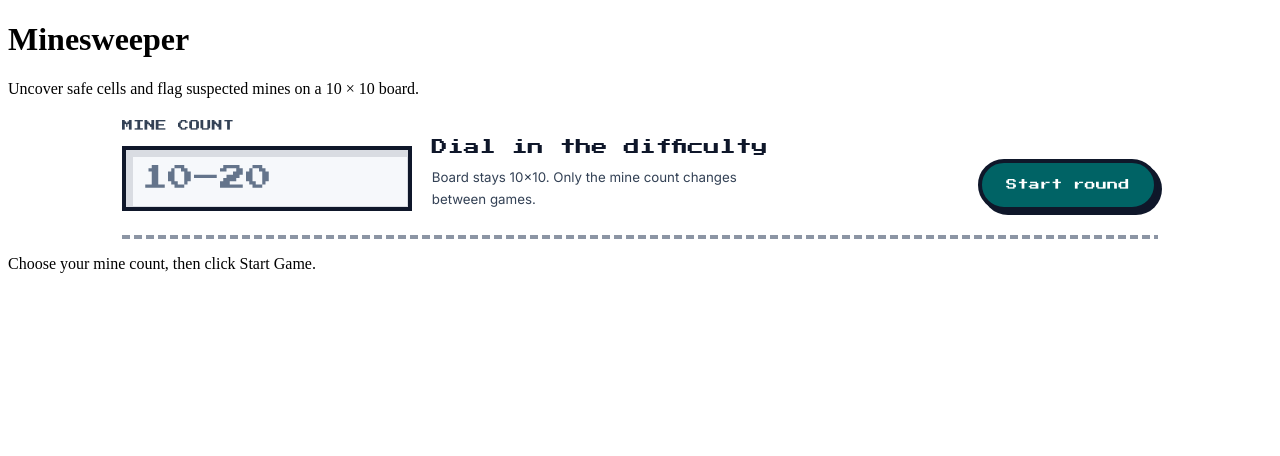
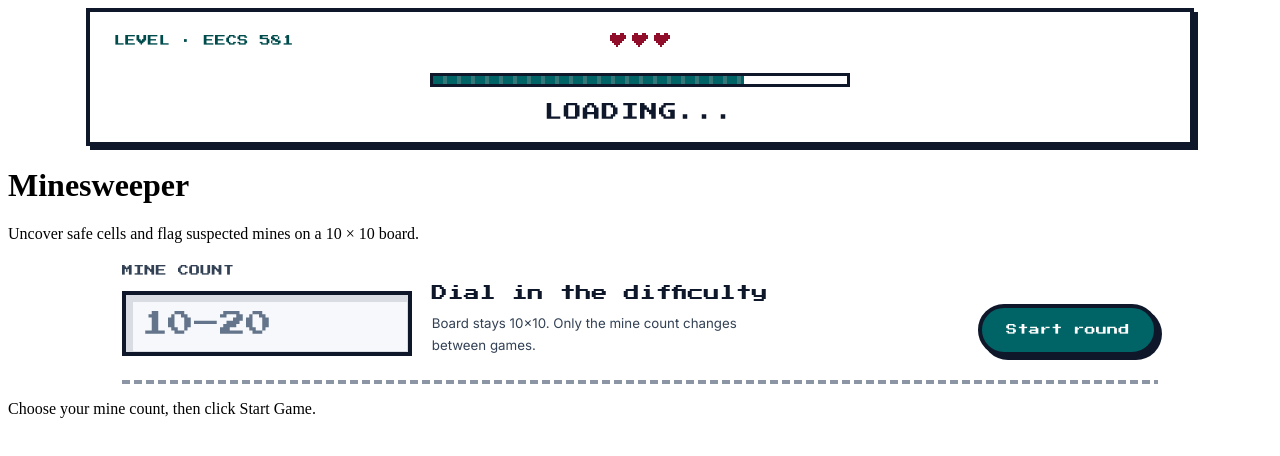
Before and after one commit to byAnh-dev/EECS581-Project1-Minesweeper, a React (Vite) app: page / in a window 1280 px wide. Shown: the top 456 px of the page. Built offline with nearby package versions, Linux system fonts and the light colour scheme.

Commit message:
Added level and loading panel

```diff
--- a/src/UserInterface.tsx
+++ b/src/UserInterface.tsx
@@ -2,6 +2,8 @@ import { useState } from "react";
 import SetupControls from "./components/SetupControls";
 import { processSetupInput } from "./inputHandler";
 import type { GameState } from "./types";
+import TopPanel from "./components/TopPanel";
+
 
 export default function UserInterface() {
   const [gameState, setGameState] = useState<GameState | null>(null);
@@ -23,6 +25,8 @@ export default function UserInterface() {
 
   return (
     <main>
+      <TopPanel />
+
       <h1>Minesweeper</h1>
       <p>Uncover safe cells and flag suspected mines on a 10 × 10 board.</p>
 
--- /dev/null
+++ b/src/components/TopPanel.tsx
@@ -0,0 +1,34 @@
+export default function TopPanel() {
+  return (
+    <div className="top-panel">
+      <p className="top-panel__level">LEVEL · EECS 581</p>
+
+      {/* Decorative hearts; these do not represent gameplay lives. */}
+      <div className="top-panel__hearts" aria-hidden="true">
+        {[0, 1, 2].map((heart) => (
+          <svg
+            key={heart}
+            width="16"
+            height="14"
+            viewBox="0 0 16 14"
+            focusable="false"
+          >
+            <path
+              d="M2 0H6V2H10V0H14V2H16V6H14V8H12V10H10V12H8V14H6V12H4V10H2V8H0V2H2Z"
+              fill="currentColor"
+            />
+          </svg>
+        ))}
+      </div>
+
+      {/* Static Figma artwork, not actual loading progress. */}
+      <div className="top-panel__loading" aria-hidden="true">
+        <div className="top-panel__track">
+          <div className="top-panel__fill" />
+        </div>
+
+        <p className="top-panel__loading-text">LOADING...</p>
+      </div>
+    </div>
+  );
+}
--- a/src/styles.css
+++ b/src/styles.css
@@ -211,3 +211,104 @@
     margin-left: 0;
   }
 }
+
+.top-panel {
+  position: relative;
+  box-sizing: border-box;
+
+  width: 100%;
+  max-width: 1108px;
+  min-height: 134.39px;
+  margin: 0 auto 20px;
+  padding: 19.75px 24px 16px;
+
+  border: 4px solid #0f172a;
+  background: #ffffff;
+  box-shadow: 4px 4px 0 #0f172a;
+
+  font-family: "Press Start 2P", monospace;
+  font-weight: 400;
+
+  container-type: inline-size;
+  container-name: arcade-header;
+}
+
+.top-panel__level {
+  margin: 0;
+  color: #004c4d;
+  font-size: 11px;
+  font-weight: 400;
+  line-height: 17px;
+  letter-spacing: 0.22px;
+}
+
+.top-panel__hearts {
+  position: absolute;
+  top: 21.25px;
+  left: 50%;
+  transform: translateX(-50%);
+
+  display: flex;
+  gap: 6px;
+  color: #910e2b;
+}
+
+.top-panel__hearts svg {
+  display: block;
+  flex: none;
+}
+
+/* The bar begins approximately 60.5px below the inner top edge. */
+.top-panel__loading {
+  display: flex;
+  flex-direction: column;
+  align-items: center;
+  gap: 11px;
+  margin-top: 23.75px;
+}
+
+.top-panel__track {
+  box-sizing: border-box;
+  width: 420px;
+  max-width: 100%;
+  height: 14px;
+  overflow: hidden;
+
+  border: 3px solid #0f172a;
+  background: #ffffff;
+}
+
+.top-panel__fill {
+  width: 75%;
+  height: 100%;
+
+  background: repeating-linear-gradient(
+    to right,
+    #006365 0 10px,
+    #367879 10px 14px
+  );
+}
+
+.top-panel__loading-text {
+  margin: 0;
+  color: #0f172a;
+  font-size: 18px;
+  font-weight: 400;
+  line-height: 28px;
+  letter-spacing: 1.08px;
+  text-align: center;
+}
+
+/* Move hearts onto their own row when space is limited. */
+@container arcade-header (max-width: 520px) {
+  .top-panel__hearts {
+    position: static;
+    transform: none;
+    justify-content: center;
+    margin-top: 16px;
+  }
+
+  .top-panel__loading {
+    margin-top: 16px;
+  }
+}
```
